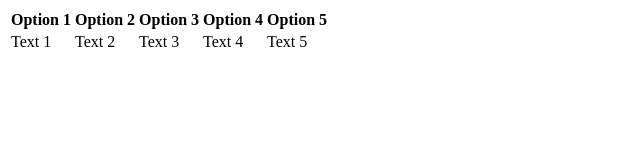
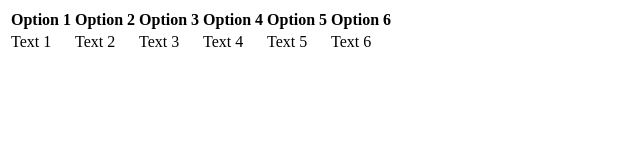
Before and after one commit to patricksewade/quote-generator, a plain HTML site: page index.html in a window 1280 px wide. Shown: the whole page, without its empty margins (0-640 px from the left). Drawn offline with Linux system fonts and the light colour scheme.

Commit message:
Ajout des colonnes et des lignes pour l'option 6 dans le tableau

```diff
--- a/index.html
+++ b/index.html
@@ -25,6 +25,9 @@
             <th>
                 Option 5
             </th>
+            <th>
+                Option 6
+            </th>
         </tr>
         <tr>
             <td>
@@ -42,6 +45,9 @@
             <td>
                 Text 5
             </td>
+            <td>
+                Text 6
+            </td>
         </tr>
     </table>
 </body>
```
